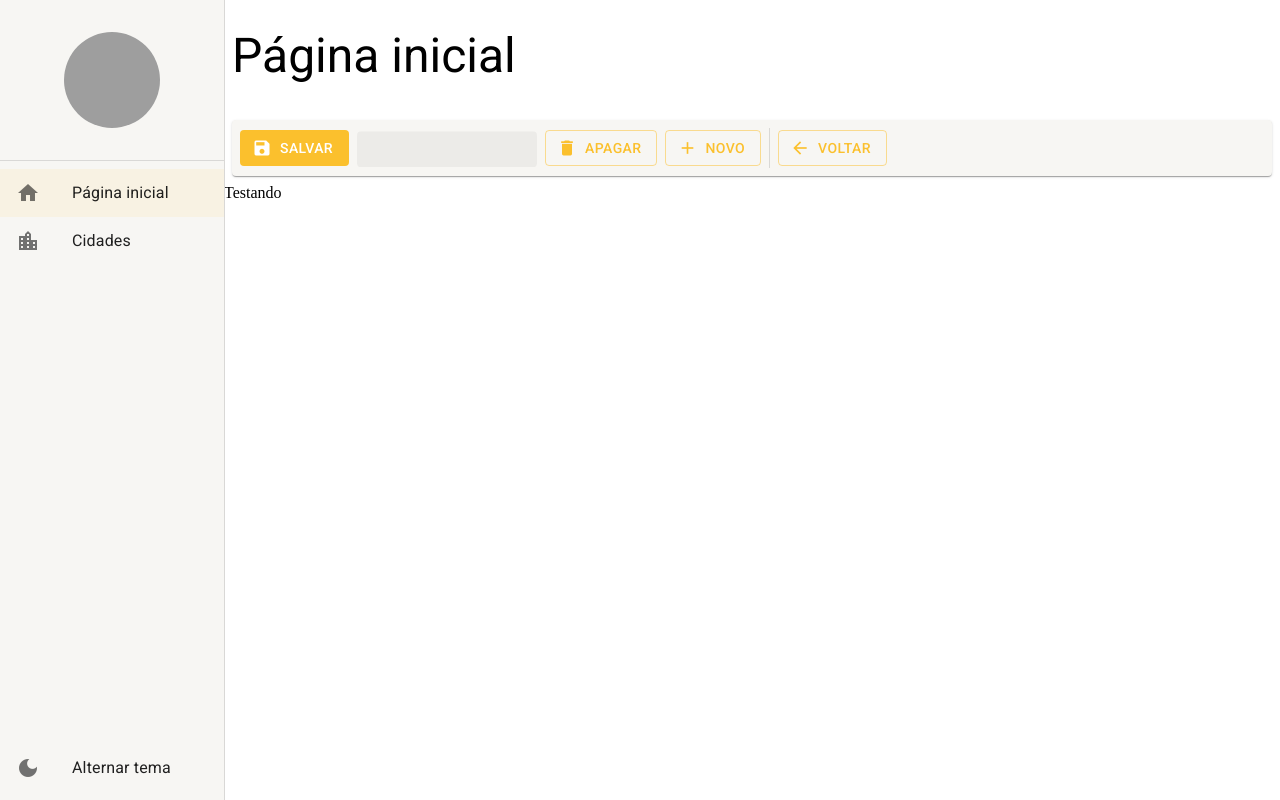
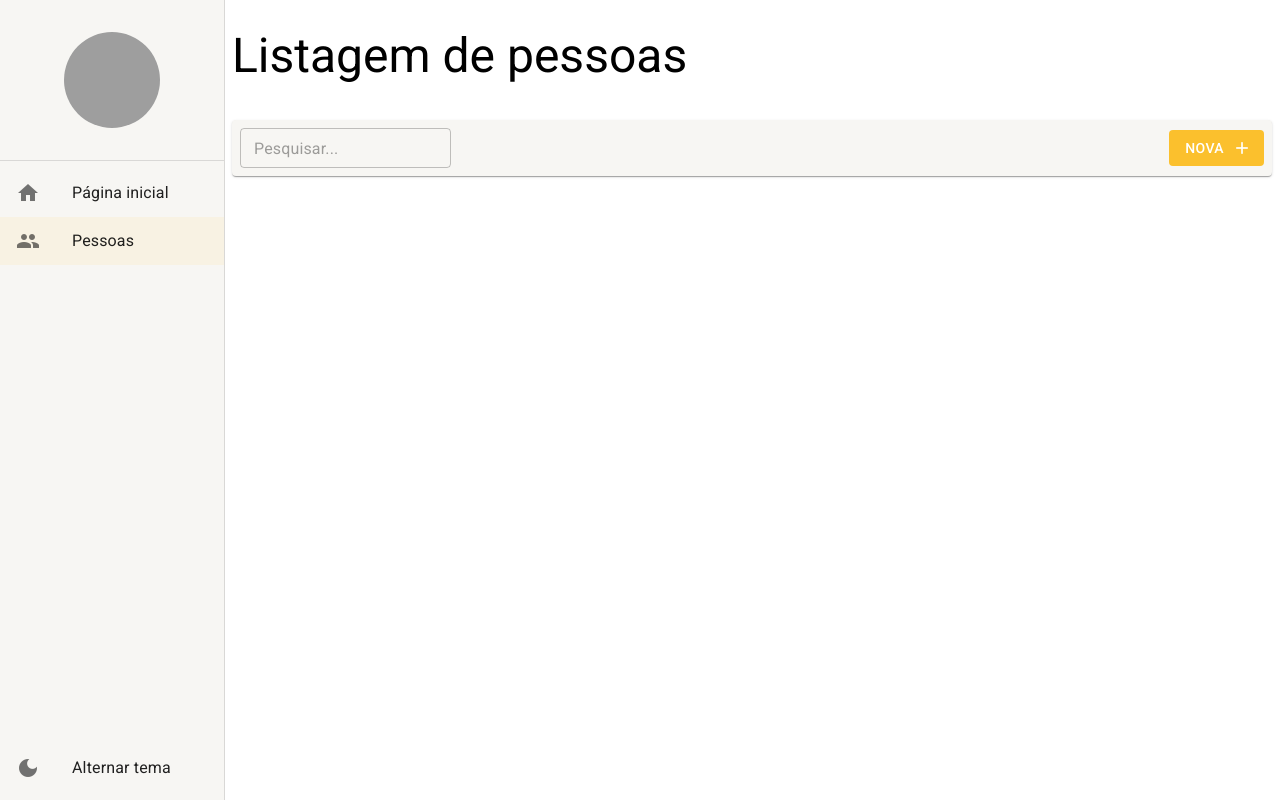
Before and after one commit to MarinaGV93/React-MaterialUI, a React (Create React App) app: page /pessoas in a window 1280 px wide. Before the commit this address led to /pagina-inicial. Built offline with nearby package versions, Linux system fonts and the light colour scheme; data requests are answered from the project's data file; grey boxes are pictures that could not be loaded.

Commit message:
Consultando o backend e montando listagem no React

```diff
--- a/mock/database.json
+++ b/mock/database.json
@@ -2,8 +2,9 @@
   "pessoas": [
     {
       "id": 1,
-      "nome": "Marina",
-      "sobrenome": "Golao Vale"
+      "email": "Marina@hotmail.com",
+      "cidadeId": 1,
+      "nomeCompleto": "Marina Golao Vale"
     }
   ]
 }
--- a/src/pages/index.ts
+++ b/src/pages/index.ts
@@ -1,2 +1,2 @@
 export * from "./dashboard/Dashboard";
-export * from "./cidades/ListagemDeCidade";
+export * from "./pessoas/ListagemDePessoas";
--- a/src/pages/cidades/ListagemDeCidade.tsx
+++ b/src/pages/pessoas/ListagemDePessoas.tsx
@@ -1,11 +1,10 @@
 import { useSearchParams } from "react-router-dom";
 import { FerramentasDaListagem } from "../../shared/components";
 import { LayoutBaseDePagina } from "../../shared/layouts";
-import { useMemo } from "react";
+import { useEffect, useMemo } from "react";
+import { PessoasService } from "../../shared/services/api/pessoas/PessoasService";
 
-interface IListagemDeCidadeProps {}
-
-export const ListagemDeCidade: React.FC<IListagemDeCidadeProps> = () => {
+export const ListagemDePessoas: React.FC = () => {
   // ?.... na URL (Atributos Search)
   // Vai dar como resultado uma lista de alguma, com o 1º item = searchParams 2º item = funções para conseguir dar um SET (resgatar os valores do SearchParams)  coisa
   const [searchParams, setSearchParams] = useSearchParams();
@@ -15,10 +14,29 @@
     return searchParams.get("busca") || "";
   }, [searchParams]);
 
+  // Só vai ser executado em momentos chave
+  useEffect(() => {
+    // Rexecutar a consulta para o backend, dando uma resposta, que pode demorar
+    PessoasService.getAll(1, busca)
+      // Quando retornar
+      // Pega o result
+      .then((result) => {
+        // Mostrar na tela
+        // Se for uma instancia de Erro. Deu erro na hora de consultar os registros no BD?
+        if (result instanceof Error) {
+          // Result é só erro
+          alert(result.message);
+        } else {
+          // Result é só pessoas com total count
+          console.log(result);
+        }
+      });
+  }, [busca]);
+
   return (
     <LayoutBaseDePagina
       children={undefined}
-      titulo="Listagem de cidades"
+      titulo="Listagem de pessoas"
       barraDeFerramentas={
         <FerramentasDaListagem
           textoBotaoNovo="Nova"
--- a/src/routes/index.tsx
+++ b/src/routes/index.tsx
@@ -5,7 +5,7 @@
 // import { useAppThemeContext } from "../shared/contexts";
 import { useDrawerContext } from "../shared/contexts";
 import { useEffect } from "react";
-import { Dashboard, ListagemDeCidade } from "../pages";
+import { Dashboard, ListagemDePessoas } from "../pages";
 
 // Configurar o pacote DOM
 export const AppRoutes = () => {
@@ -29,9 +29,9 @@
         label: "Página inicial",
       },
       {
-        icon: "location_city",
-        path: "/cidades",
-        label: "Cidades",
+        icon: "people",
+        path: "/pessoas",
+        label: "Pessoas",
       },
     ]);
   }, []);
@@ -55,10 +55,10 @@
         }
       />
 
-      <Route path="/cidades" element={<ListagemDeCidade />} />
+      <Route path="/pessoas" element={<ListagemDePessoas />} />
 
       {/* Para edição */}
-      {/* <Route path="/cidades/detalhe/:id" element={<ListagemDeCidade />} /> */}
+      {/* <Route path="/pessoas/detalhe/:id" element={<ListagemDePessoas />} /> */}
 
       {/* Se não encontrar a rota, passa para a outra  */}
 
--- a/src/shared/services/api/pessoas/PessoasService.ts
+++ b/src/shared/services/api/pessoas/PessoasService.ts
@@ -5,9 +5,9 @@
 
 interface IListagemPessoa {
   id: number;
-  nomeCompleto: string;
   email: string;
   cidadeId: number;
+  nomeCompleto: string;
 }
 
 interface IDetalhePessoa {
```
